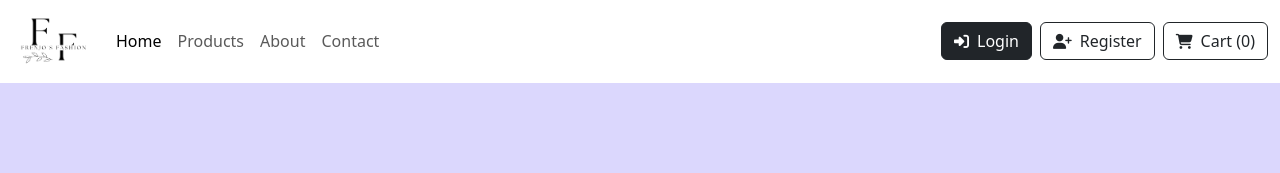
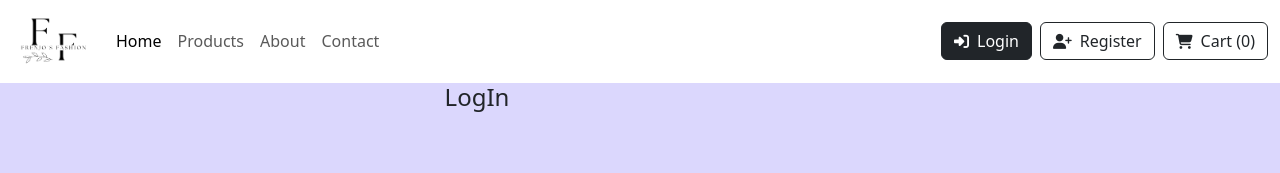
Before and after one commit to Brendafrenjo/e-commerce-app, a React (Create React App) app: page /login in a window 1280 px wide. Shown: the top 173 px of the page. Built offline with nearby package versions, Linux system fonts and the light colour scheme.

Commit message:
created LogIn file

```diff
--- a/src/App.js
+++ b/src/App.js
@@ -5,6 +5,7 @@ import Home from "./Home";
 import Products from "./Products";
 import { Routes, Route } from "react-router-dom";
 import Product from "./Product";
+import LogIn from "./LogIn";
 
 function App() {
   return (
@@ -14,6 +15,7 @@ function App() {
         <Route exact path="/" element={<Home />} />
         <Route path="/products" element={<Products />} />
         <Route path="products/:id" element={<Product />} />
+        <Route path="/login" element={<LogIn />} />
       </Routes>
     </div>
   );
--- /dev/null
+++ b/src/LogIn.js
@@ -0,0 +1,13 @@
+import React from "react";
+
+export default function LogIn() {
+  return (
+    <div>
+      <div className="row">
+        <div className="col-md-9">
+          <h4>LogIn</h4>
+        </div>
+      </div>
+    </div>
+  );
+}
--- a/src/NavBar.js
+++ b/src/NavBar.js
@@ -3,6 +3,7 @@ import "./NavBar.css";
 import Images from "./Images";
 import { NavLink } from "react-router-dom";
 import { useSelector } from "react-redux";
+import LogIn from "./LogIn";
 
 export default function NavBar() {
   const state = useSelector((state) => state.handleCart);
```
